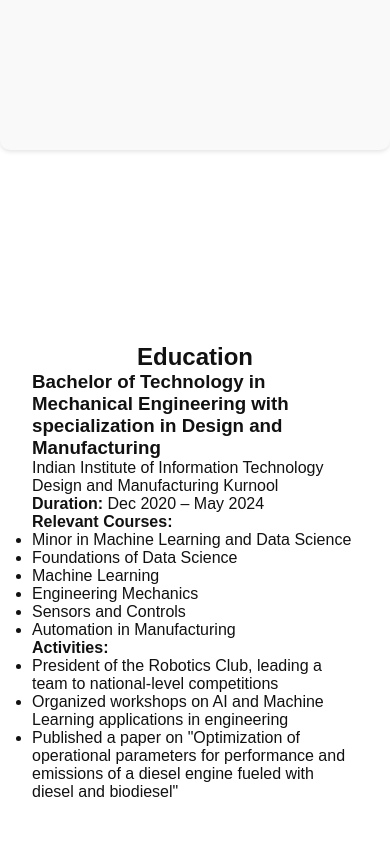
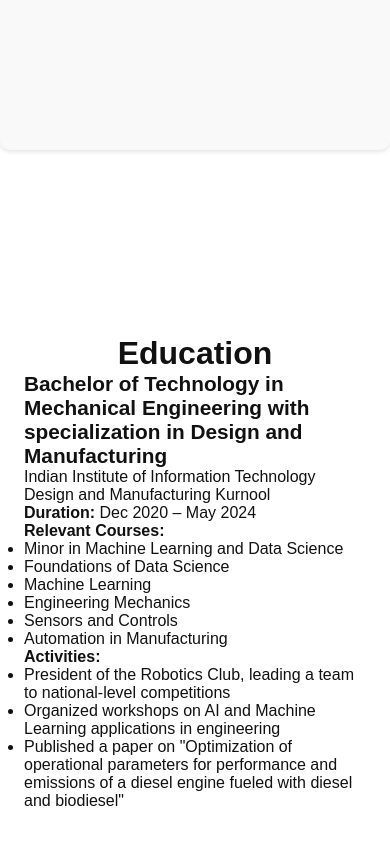
Before and after one commit to Kaushikbaira/kaushikbaira, a plain HTML site: page index.html in a window 390 px wide. Shown: the part 1538-2382 px from the top of the page. Drawn offline with Linux system fonts and the light colour scheme.

Commit message:
Update index.html

```diff
--- a/index.html
+++ b/index.html
@@ -266,6 +266,25 @@
             color: #555;
         }
             }
+         #about .about-content {
+                font-size: 1rem;
+            }
+
+            #education {
+                padding: 1.5rem;
+            }
+
+            #education h2 {
+                font-size: 2rem;
+            }
+
+            #education .education-item h3 {
+                font-size: 1.3rem;
+            }
+
+            #education .education-item p {
+                font-size: 1rem;
+            }
         }
     </style>
 </head>
```
